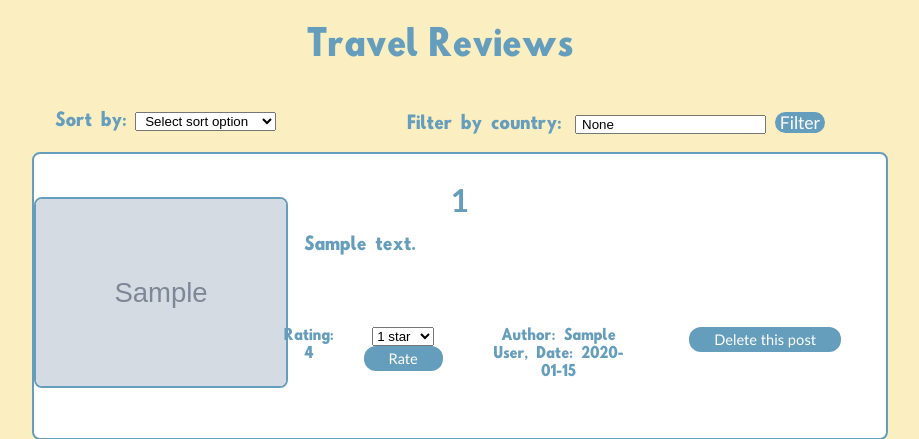
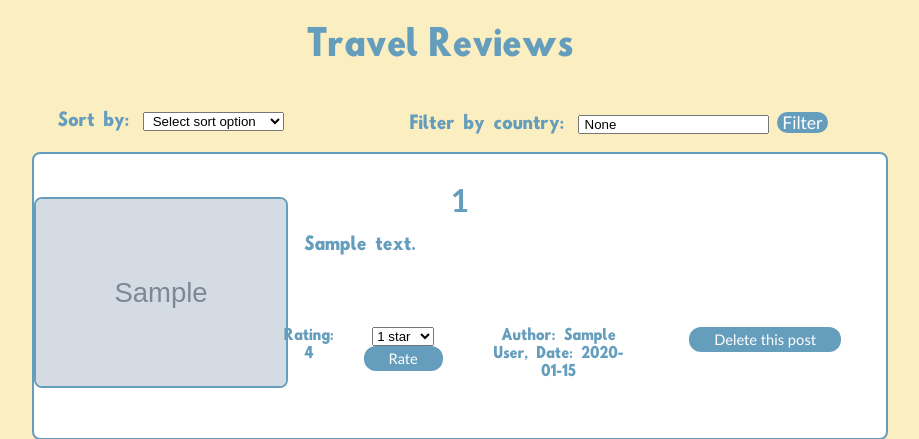
Before and after one commit to V1ad1mir/Flask-my-site, a Flask app: page /reviews in a window 1280 px wide. Shown: the part 243-682 px from the top of the page, without its empty margins (200-1119 px from the left). Run offline with Flask 2, Linux system fonts and the light colour scheme; tables that the repository leaves empty or names only in its code hold one stand-in row (values such as "Sample post"); grey boxes marked "Sample" are stand-in pictures; some libraries are stand-ins or nearby versions.

Commit message:
few errors fix

```diff
--- a/static/css/style.css
+++ b/static/css/style.css
@@ -1,5 +1,4 @@
-
-  :root {
+ :root {
   --primary-color:#659DBD;
   --secondary-color:#FBEEC1;
   --tertiary-color:#BC986A;
@@ -387,7 +386,7 @@
   .new_travel_div * {
   font-size:17px;
   padding:3px;
-  width: 200px;;
+  width: 200px;
   }
 
 table{
--- a/static/js/site.js
+++ b/static/js/site.js
@@ -104,7 +104,7 @@ function edit(d) {
   var edit_button = document.getElementById('edit_button_' + d);
   edit_button.innerHTML = 'Save';
   edit_button.onclick = function() {
-    save(d);
+    // save(d);
   };
 }
 
--- a/templates/register.html
+++ b/templates/register.html
@@ -6,7 +6,7 @@
     <i class="far fa-eye"  id="toggle2" style="margin-left: -30px; cursor: pointer;"></i>
     <input type="password"  id = "password1" placeholder="Password" maxlength="25" autocomplete="off "name="password" placeholder="Enter your password" required />
     <i class="far fa-eye" id="toggle1" style="margin-left: -30px; cursor: pointer;"></i>
-    <input type="password" id = "password2" name="confirm_password" maxlength="25" placeholder="Reenter your password"/ required>
+    <input type="password" id = "password2" name="confirm_password" maxlength="25" placeholder="Reenter your password" required />
     <span class="form_date">
         <label for="date_of_birth">Date of Birth:</label>
     <input type="date" name="date_of_birth" class="form-control">
--- a/templates/reviews.html
+++ b/templates/reviews.html
@@ -7,7 +7,7 @@
     <div class="filter"
 
     <form method="GET" action="{{ url_for('reviews') }}" class="form-inline">
-      <div class="form-group mr-2>
+      <div class="form-group mr-2">
           <label for="sort_by" class="mr-2">Sort by:</label>
           <select name="sort_by" class="form-control" onchange="this.form.submit()">
               <option value="">Select sort option</option>
@@ -56,11 +56,6 @@
                     </select>
                     <input class="blue_btn" type="submit" value="Rate">
                   </form>
-                  </h3>
-
-
-
-
 
 
                   <p class = "author_text">Author: {{ review.author }}, Date: {{ review.date.strftime('%Y-%m-%d') }}</p>
```
